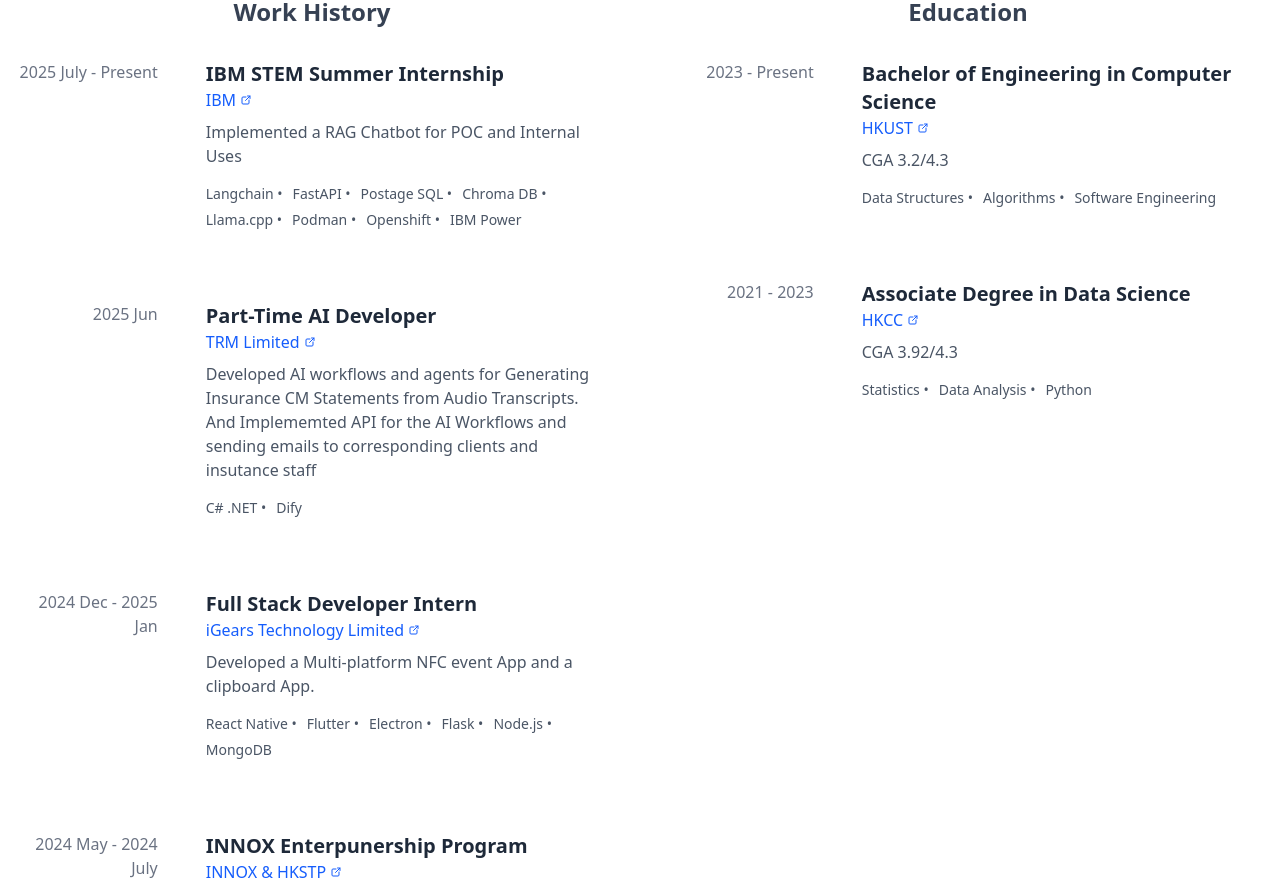
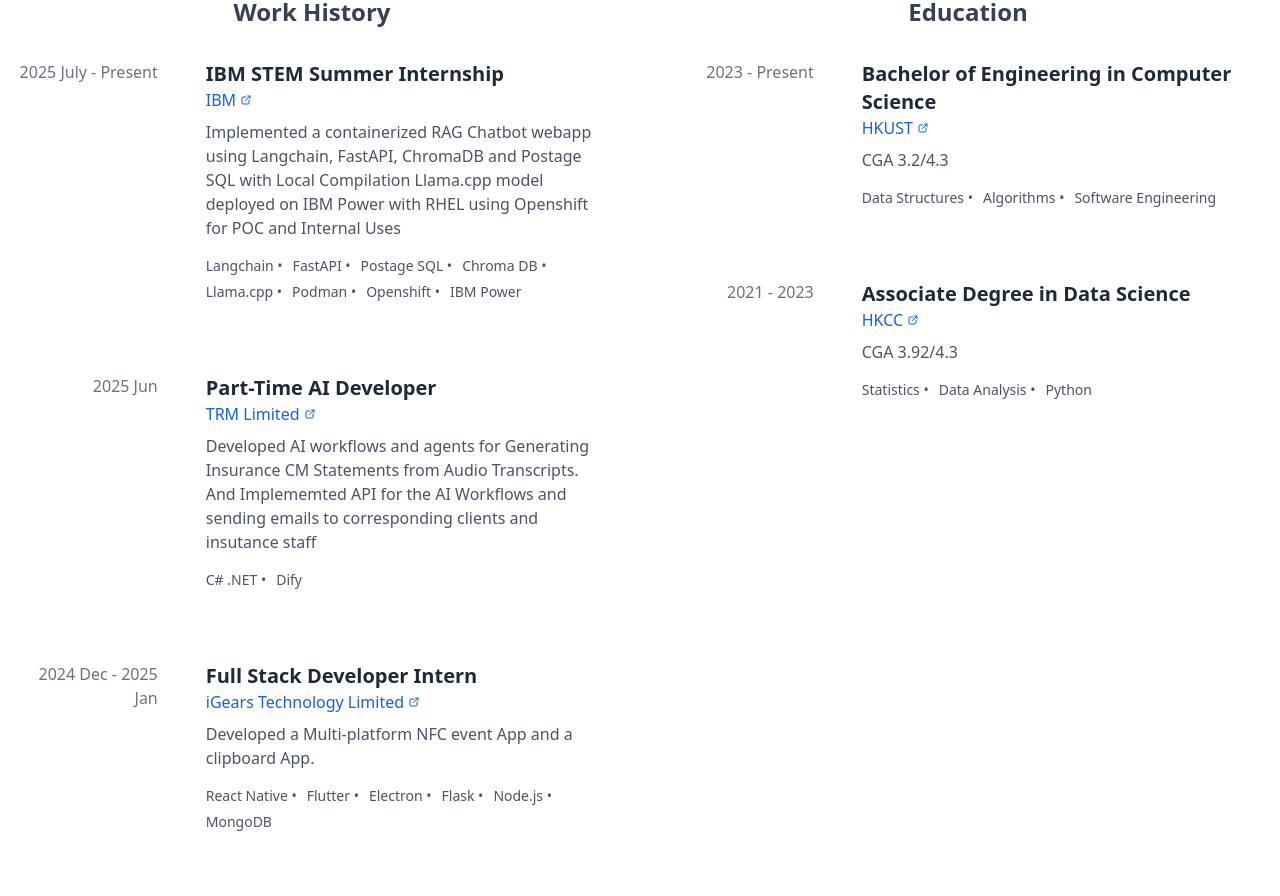
Before and after one commit to Hyhen115/personal-website, a React (Vite) app: page / in a window 1280 px wide. Shown: the part 1020-1916 px from the top of the page. Built offline with nearby package versions, Linux system fonts and the light colour scheme; the HTML template or start-up script is replaced by a standard one.

Commit message:
Update IBM internship description to include detailed technologies and deployment specifics

```diff
--- a/src/components/sections/Experience.jsx
+++ b/src/components/sections/Experience.jsx
@@ -11,7 +11,7 @@
       company: "IBM",
       companyUrl: "https://www.ibm.com/us-en",
       period: "2025 July - Present",
-      description: "Implemented a RAG Chatbot for POC and Internal Uses",
+      description: "Implemented a containerized RAG Chatbot webapp using Langchain, FastAPI, ChromaDB and Postage SQL with Local Compilation Llama.cpp model deployed on IBM Power with RHEL using Openshift for POC and Internal Uses",
       type: "work",
       skills: ["Langchain", "FastAPI", "Postage SQL", "Chroma DB", "Llama.cpp", "Podman", "Openshift", "IBM Power"]
     },
```
